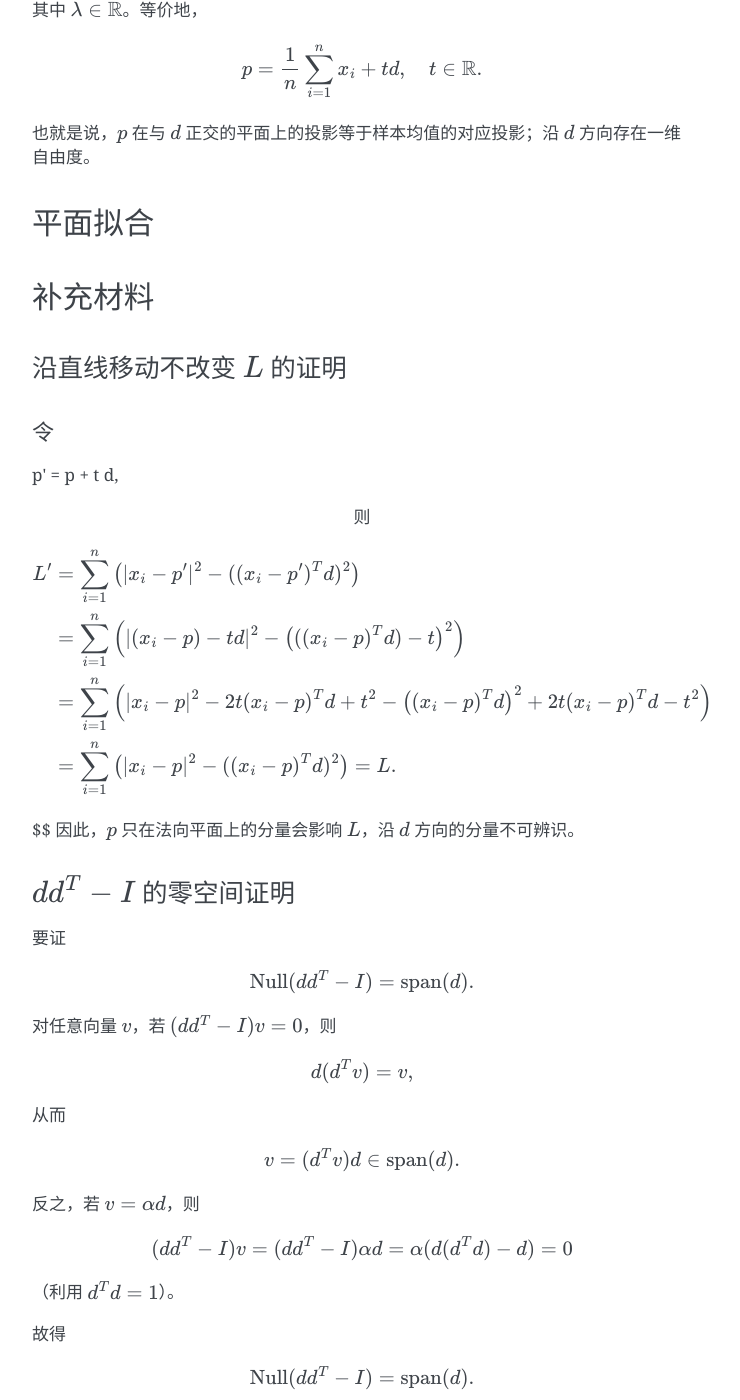
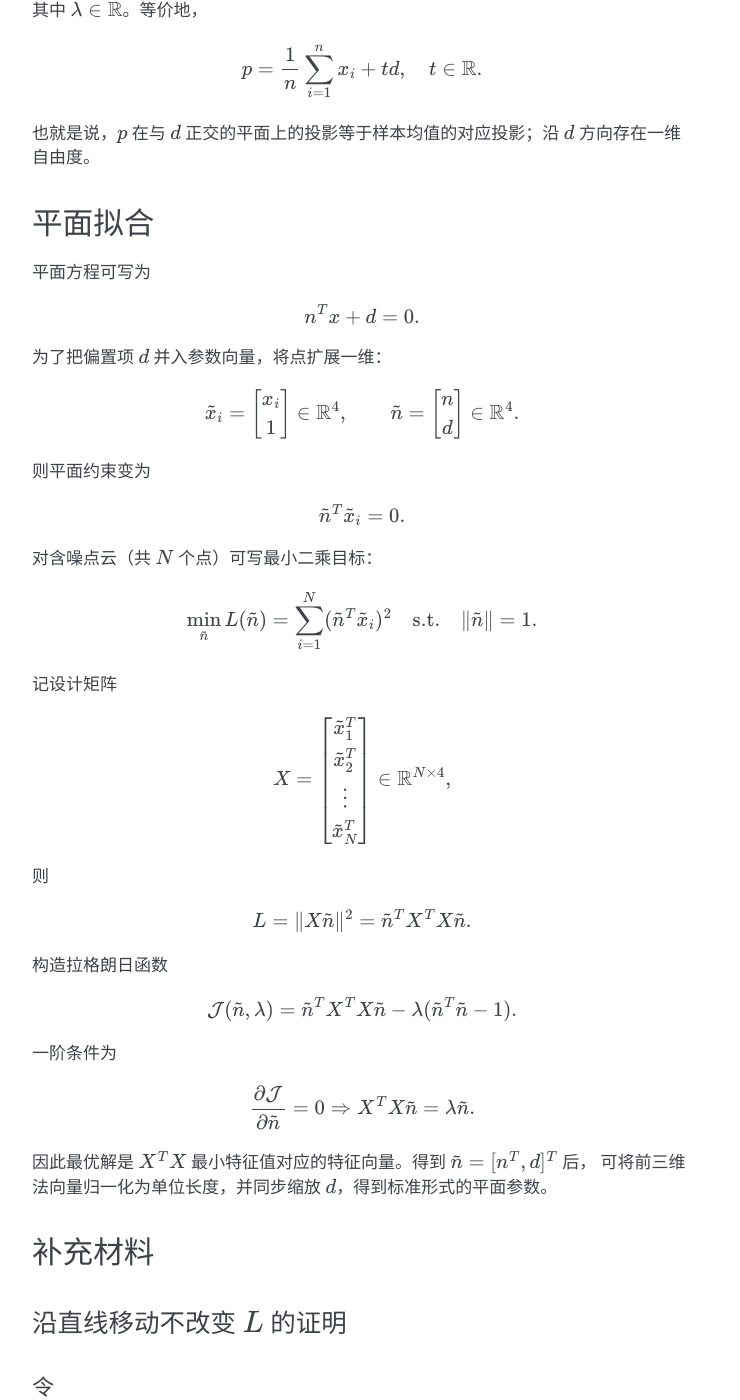
Before and after one commit to c2hpxq/SLAM, a Sphinx documentation site: the page built from source/posts/first-post.rst, in a window 1280 px wide and 1400 px high, scrolled down 1376 px. Shown: the whole window, without its empty margins (388-1128 px from the left). Built offline with Sphinx 7.4.7, drawn with Linux system fonts in a browser that asks for light colours.

Commit message:
complete plane-fitting

```diff
--- a/source/posts/first-post.rst
+++ b/source/posts/first-post.rst
@@ -60,6 +60,53 @@ $$
 
 平面拟合
 ------------------------
+平面方程可写为
+$$
+n^T x + d = 0.
+$$
+为了把偏置项 $d$ 并入参数向量，将点扩展一维：
+$$
+\\tilde{x}_i = \\begin{bmatrix}x_i \\\\ 1\\end{bmatrix} \\in \\mathbb{R}^4, \\qquad
+\\tilde{n} = \\begin{bmatrix}n \\\\ d\\end{bmatrix} \\in \\mathbb{R}^4.
+$$
+则平面约束变为
+$$
+\\tilde{n}^T \\tilde{x}_i = 0.
+$$
+对含噪点云（共 $N$ 个点）可写最小二乘目标：
+$$
+\\min_{\\tilde{n}} L(\\tilde{n}) = \\sum_{i=1}^{N}(\\tilde{n}^T \\tilde{x}_i)^2
+\\quad \\text{s.t.} \\quad \\|\\tilde{n}\\|=1.
+$$
+
+记设计矩阵
+$$
+X =
+\\begin{bmatrix}
+\\tilde{x}_1^T \\\\
+\\tilde{x}_2^T \\\\
+\\vdots \\\\
+\\tilde{x}_N^T
+\\end{bmatrix}
+\\in \\mathbb{R}^{N\\times 4},
+$$
+则
+$$
+L = \\|X\\tilde{n}\\|^2 = \\tilde{n}^T X^T X\\tilde{n}.
+$$
+构造拉格朗日函数
+$$
+\\mathcal{J}(\\tilde{n},\\lambda)
+= \\tilde{n}^T X^T X\\tilde{n} - \\lambda(\\tilde{n}^T\\tilde{n}-1).
+$$
+一阶条件为
+$$
+\\frac{\\partial \\mathcal{J}}{\\partial \\tilde{n}}=0
+\\Rightarrow
+X^T X\\tilde{n} = \\lambda \\tilde{n}.
+$$
+因此最优解是 $X^T X$ 最小特征值对应的特征向量。得到 $\\tilde{n}=[n^T,d]^T$ 后，
+可将前三维法向量归一化为单位长度，并同步缩放 $d$，得到标准形式的平面参数。
 
 补充材料
 ------------------------
```
